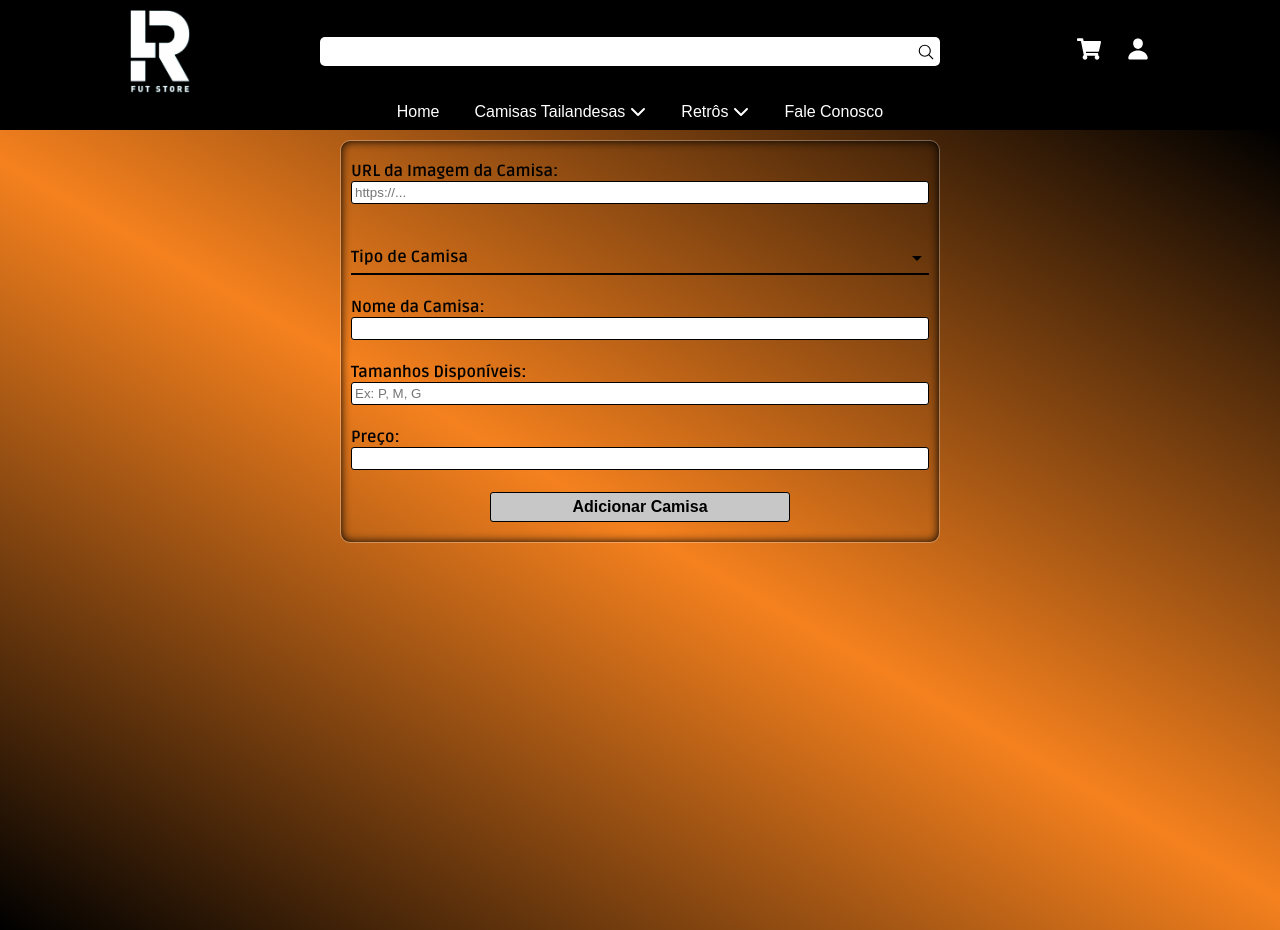
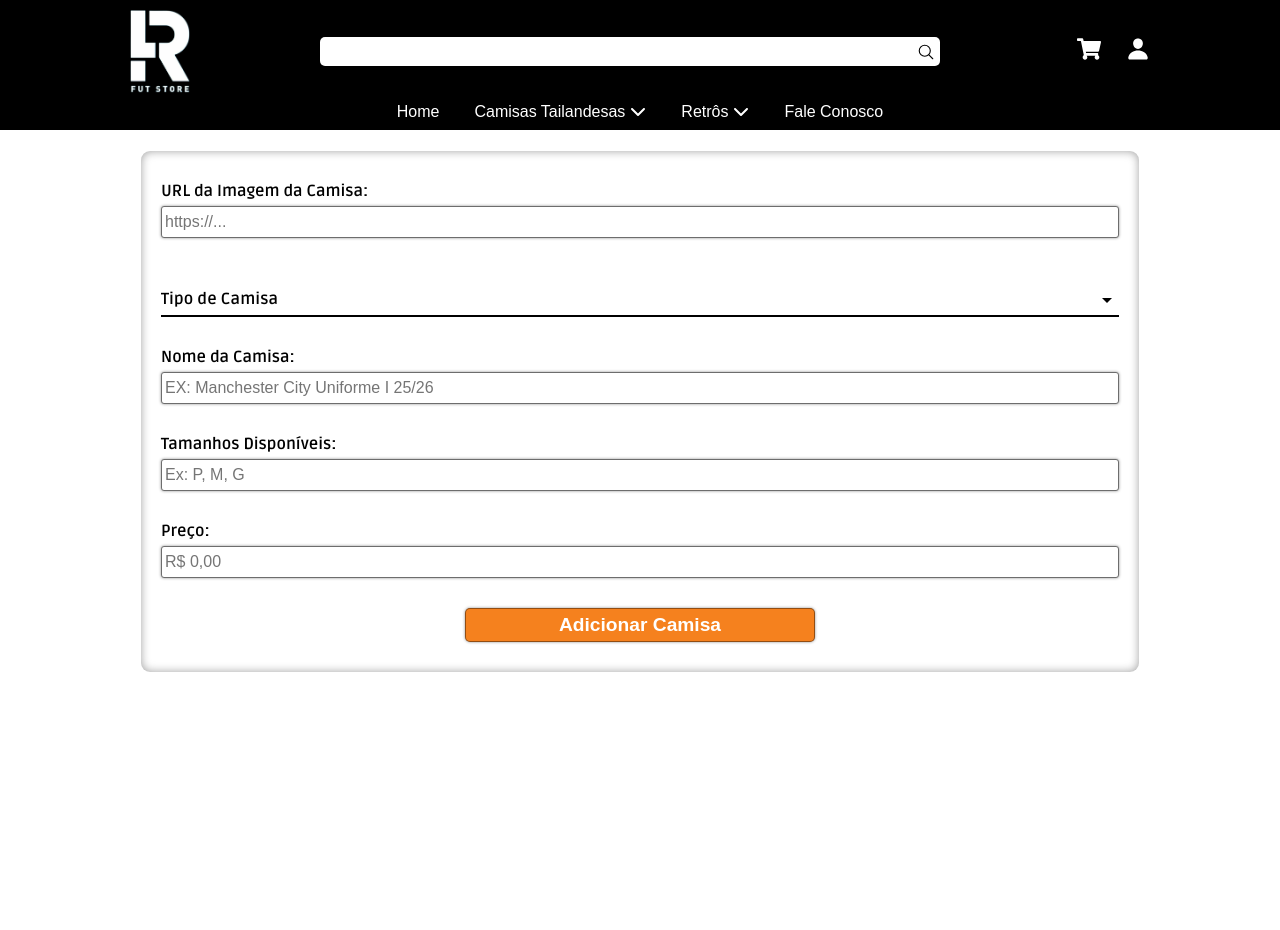
Before and after one commit to Guilhermeb166/Lr-futstore, a React (Create React App) app: page /admin in a window 1280 px wide. Built offline with nearby package versions, Linux system fonts and the light colour scheme; no server answers; a web font is replaced by a local one.

Commit message:
pagina de admin estilizada

```diff
--- a/src/Pages/Admin/Admin.jsx
+++ b/src/Pages/Admin/Admin.jsx
@@ -22,7 +22,12 @@ export default function Admin() {
         setLoading(true);
         setMensagem("");
 
-        const camisa = { tipo, nome, tamanhos, preco, clube, paisOrigem, selecao, anoLancamento,imagem };
+        const precoNumerico = preco
+        .replace("R$ ", "")      // remove R$
+        .replace(".", "")        // remove ponto dos milhares (se houver)
+        .replace(",", ".");      // troca vírgula por ponto
+
+        const camisa = { tipo, nome, tamanhos, preco: precoNumerico, clube, paisOrigem, selecao, anoLancamento,imagem };
 
         try {
           if (!imagem.startsWith("http")) throw new Error("Insira uma URL válida da imagem.");
@@ -44,6 +49,40 @@ export default function Admin() {
           setLoading(false);
         }
       };
+
+      const formatarParaReal = (valor) =>{
+        //remove tudo que não é número ou vírgula
+        let numerico = valor.replace(/[^\d,]/g, "")
+
+        /*Esse comando limpa tudo o que não é número ou vírgula.
+
+        \d significa "dígitos" (ou seja, números).
+
+        ^ e [] significam "qualquer coisa que não seja isso".
+
+        Então isso remove letras, símbolos, espaços, "R$", etc.
+
+        */
+
+        //troca múltiplas vírgular por uma
+        numerico = numerico.replace(/,+/g, ',')
+
+        //se tiver vírgula, limita a 2 decimais
+        if (numerico.includes(",")){
+          const [inteiro,decimal] = numerico.split(",")
+          numerico = inteiro + "," + decimal.slice(0,2)
+        }
+
+        //Remove zeros à esquerda
+        numerico = numerico.replace(/^0+(?=\d)/,'')
+
+        return `R$ ${numerico}`
+      }
+
+      const handlePrecoChange = (e) =>{
+        const valorFormatado = formatarParaReal(e.target.value)
+        setPreco(valorFormatado)
+      }
 
   return (
     <main className={styles.adminPage}>
@@ -95,7 +134,7 @@ export default function Admin() {
           </div>
           <div>
             <label>Nome da Camisa:</label>
-            <input type="text" value={nome} onChange={(e) => setNome(e.target.value)} required />
+            <input type="text" value={nome} onChange={(e) => setNome(e.target.value)} required placeholder="EX: Manchester City Uniforme I 25/26"/>
           </div>
           <div>
             <label>Tamanhos Disponíveis:</label>
@@ -103,7 +142,7 @@ export default function Admin() {
           </div>
           <div>
             <label>Preço:</label>
-            <input type="number" value={preco} onChange={(e) => setPreco(e.target.value)} required />
+            <input type="text" value={preco} onChange={handlePrecoChange} placeholder="R$ 0,00" required />
           </div>
           {tipo === "clube" || (tipo === "retro" && !selecao) ? (
               <>
@@ -120,7 +159,7 @@ export default function Admin() {
           {tipo === "selecao" || (tipo === "retro" && !clube) ? (
               <div>
                 <label>Seleção:</label>
-                <input type="text" value={selecao} onChange={(e) => setSelecao(e.target.value)} required />
+                <input type="text" value={selecao} onChange={(e) => setSelecao(e.target.value)} required placeholder="Ex: Brasil"/>
               </div>
           ) : null}
           {tipo === "retro" ? (
--- a/src/Pages/Admin/Admin.module.css
+++ b/src/Pages/Admin/Admin.module.css
@@ -1,5 +1,4 @@
 .adminPage{
-    background: linear-gradient(210deg,#000000,var(--laranja),#000);
     display: flex;
     align-items: start;
     justify-content: center;
@@ -10,22 +9,23 @@
     backdrop-filter: blur(5px);
     display: flex;
     flex-wrap: wrap;
-    padding:20px 10px;
+    padding:30px 20px;
     flex-direction: column;
     width: 90%;
-    max-width: 600px;
-    gap: 22px;
+    max-width: 1000px;
+    gap: 30px;
     text-align: start;
-    margin-top: 10px;
+    margin-top: 20px;
     color: #000;
 
     border-radius: 10px;
-    border: 1px solid #ffffff4b;
-    box-shadow:inset 0px 0px 10px #000000;
+    border: 1px solid #ffffff23;
+    box-shadow:inset 0px 0px 10px #0000005f;
 
     & div{
         display: flex;
         flex-direction: column;
+        gap: 5px;
 
         &>label{
             font-family: var(--Ruda);
@@ -34,8 +34,10 @@
         &>input{
             outline: none;
             border-radius: 3px;
-            border: 1px solid #000;
-            padding: 3px;
+            border: 1px solid #6d6d6d;
+            box-shadow: 0px 0px 3px #00000072;
+            font-size: 1rem;
+            padding:6px 3px;
         }
     }
 }
@@ -43,20 +45,22 @@
     cursor: pointer;
 }
 .addShirt{
-    background-color: #c7c7c7;
-    border: 1px solid #000;
-    border-radius: 3px;
-    color: #000000;
+    background-color: var(--laranja);
+    border: 1px solid #00000067;
+    border-radius: 5px;
+    color: #ffffff;
     padding: 5px 0;
     cursor: pointer;
     font-weight: 700;
-    font-size: 1rem;
+    font-size: 1.2rem;
     width: 90%;
-    max-width: 300px;
+    max-width: 350px;
+    box-shadow: 0px 0px 3px #00000072;
     margin: auto;
     transition:background .3s ease;
 
+
     &:hover{
-        background-color: #999999;
+        background-color: var(--laranjaEscuro);
     }
 }
```
